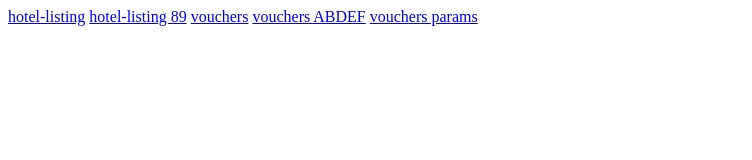
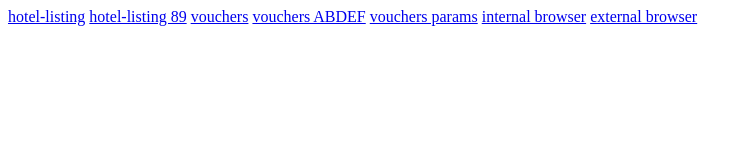
Before and after one commit to zinuzoid/zinuzoid.github.io, a plain HTML site: page hq.html in a window 1280 px wide. Shown: the whole page, without its empty margins (0-752 px from the left). Drawn offline with Linux system fonts and the light colour scheme.

Commit message:
Update hq.html

```diff
--- a/hq.html
+++ b/hq.html
@@ -5,5 +5,7 @@
 <a href="hotelquickly://page/vouchers">vouchers</a>
 <a href="hotelquickly://page/vouchers/ABDEF">vouchers ABDEF</a>
 <a href="hotelquickly://page/vouchers/GH2IJK?testparam=123&wtf">vouchers params</a>
+<a href="hotelquickly://browser/http://get.hotelquickly.com/deal/">internal browser</a>
+<a href="http://get.hotelquickly.com/deal/">external browser</a>
 </body>
 </html>
```
